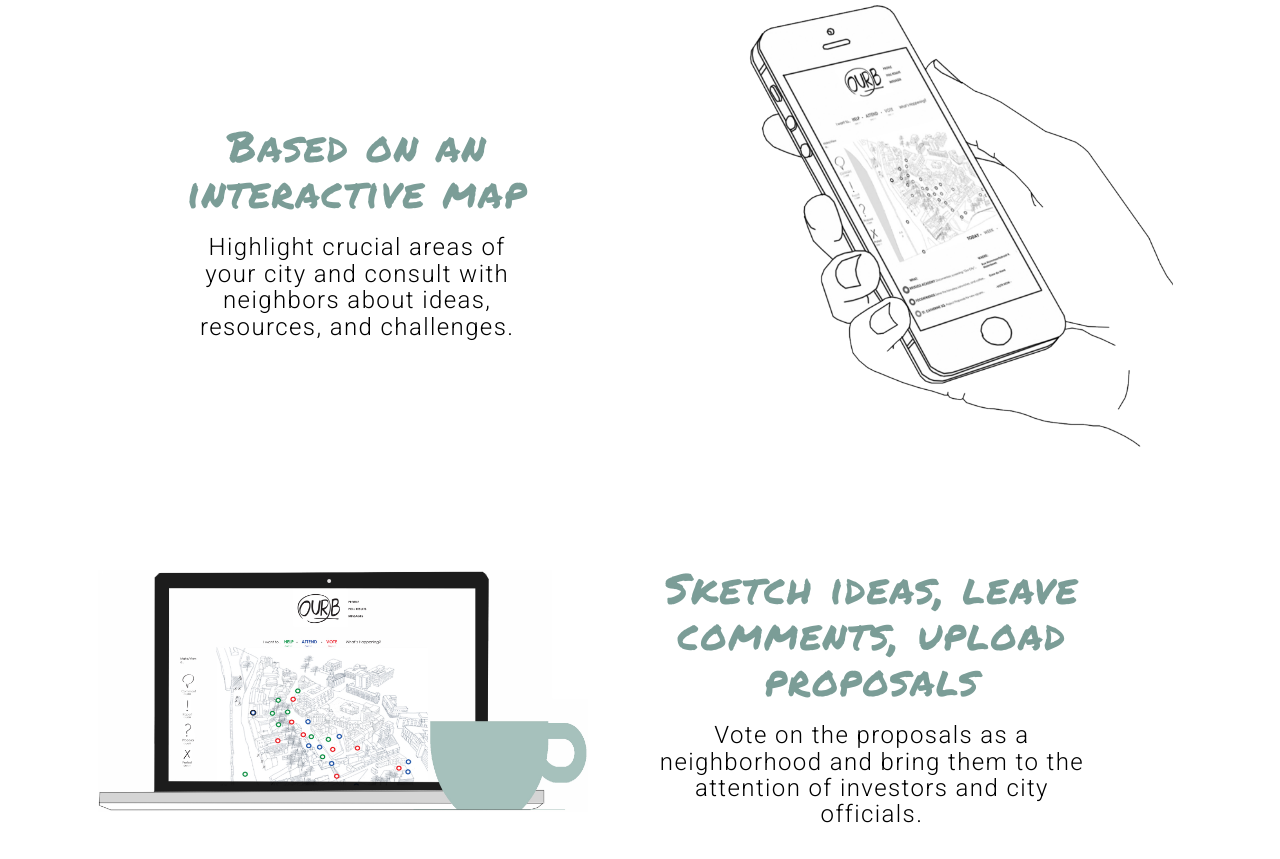
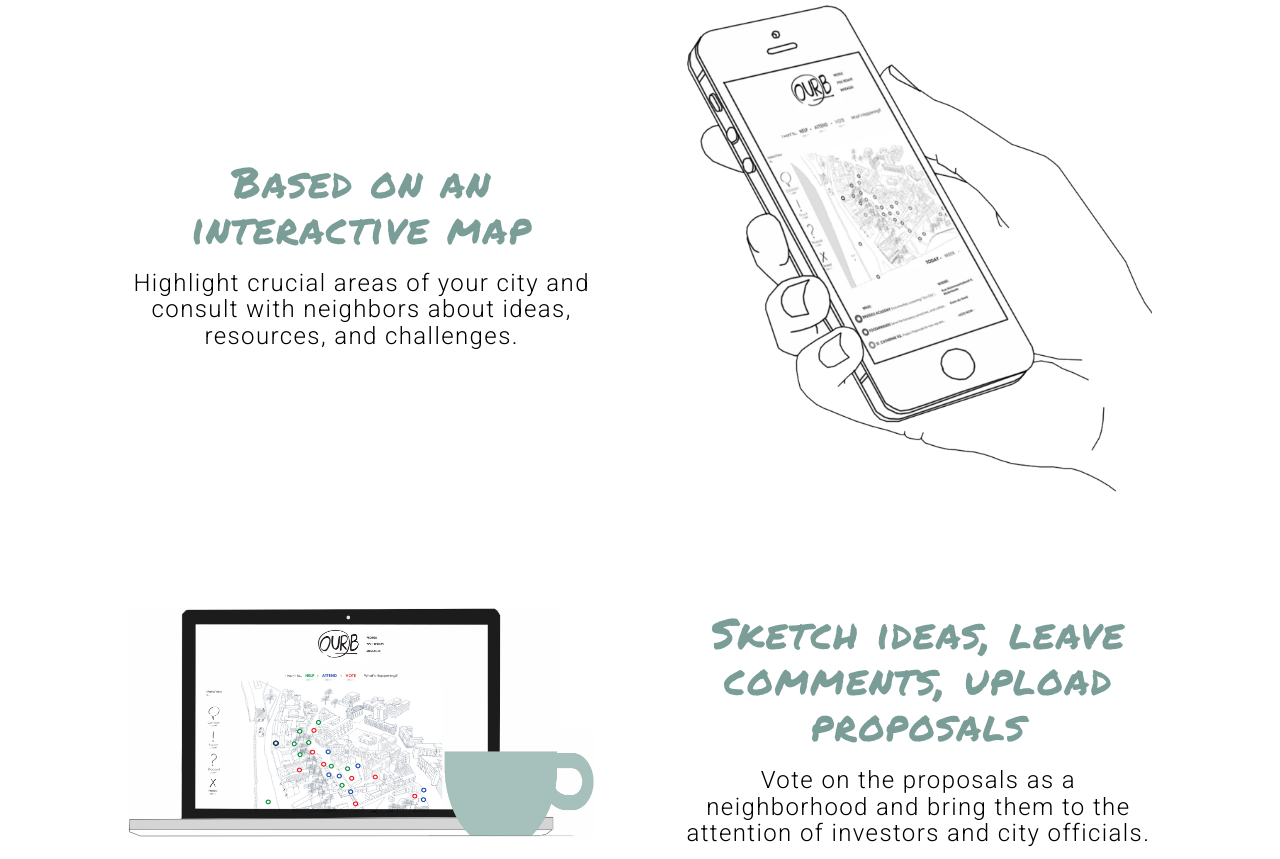
Before and after one commit to BilboAndYoda/ourb, a website: page www/index.html in a window 1280 px wide. Shown: the part 1360-2219 px from the top of the page. Drawn offline with nearby package versions, Linux system fonts and the light colour scheme; a web font is replaced by a local one.

Commit message:
fix column sizing

```diff
--- a/www/index.html
+++ b/www/index.html
@@ -73,12 +73,12 @@
     <section class="section">
         <div class="container">
             <div id="va" class="row vertical-align">
-                <div class="col-md-6 col-md-offset-2 col-xs-12 col-sm-push-5">
+                <div class="col-md-6 col-xs-12 col-sm-push-6 extra-padding">
                     <div class="content-iphone">
-                        <img class="img-responsive img-center" src="map.png" alt="iphone">
+                        <img class="img-responsive" src="map.png" alt="iphone">
                     </div>
                 </div>
-                <div class="col-md-5 col-md-offset-1 col-xs-12 col-sm-pull-7">
+                <div class="col-md-6 col-xs-12 col-sm-pull-6 extra-padding">
                     <div class="text-center description">
                         <h2>Based on an interactive map</h2>
                         <h3>
@@ -96,13 +96,13 @@
     <section class="section">
         <div class="container">
             <div id="va2" class="row vertical-align">
-                <div class="col-md-6 col-xs-12">
-                    <div class="right-pad">
+                <div class="col-md-6 col-xs-12 extra-padding">
+                    <div class="">
                         <img class="img-responsive computer" src="computer.jpg" alt="iphone">
                     </div>
                 </div>
-                <div class="col-md-5 col-xs-12">
-                    <div class="text-center description">
+                <div class="col-md-6 col-xs-12">
+                    <div class="text-center description extra-padding">
                         <h2>Sketch ideas, leave comments, upload proposals</h2>
                         <h3>
                            Vote on the proposals as a neighborhood and bring them to the attention of investors and city officials.
--- a/www/style.css
+++ b/www/style.css
@@ -258,6 +258,11 @@
             margin-top: 6%;
         }
 
+        .extra-padding {
+            padding-left: 4%;
+            padding-right: 4%;
+        }
+
 
 
     /* Common button styles */
```
Also changed, not shown: www/header.html (added, +10 -0 lines).
